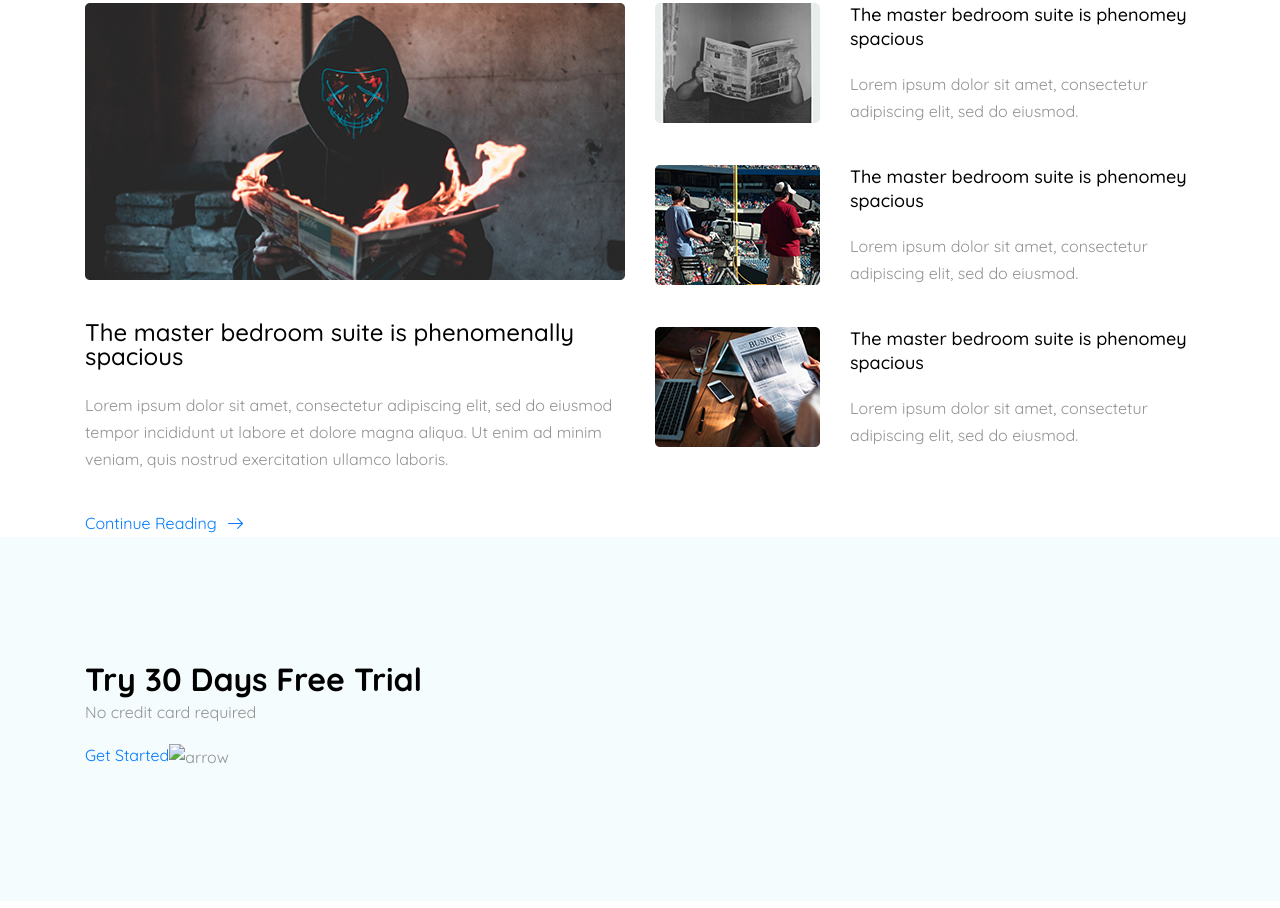
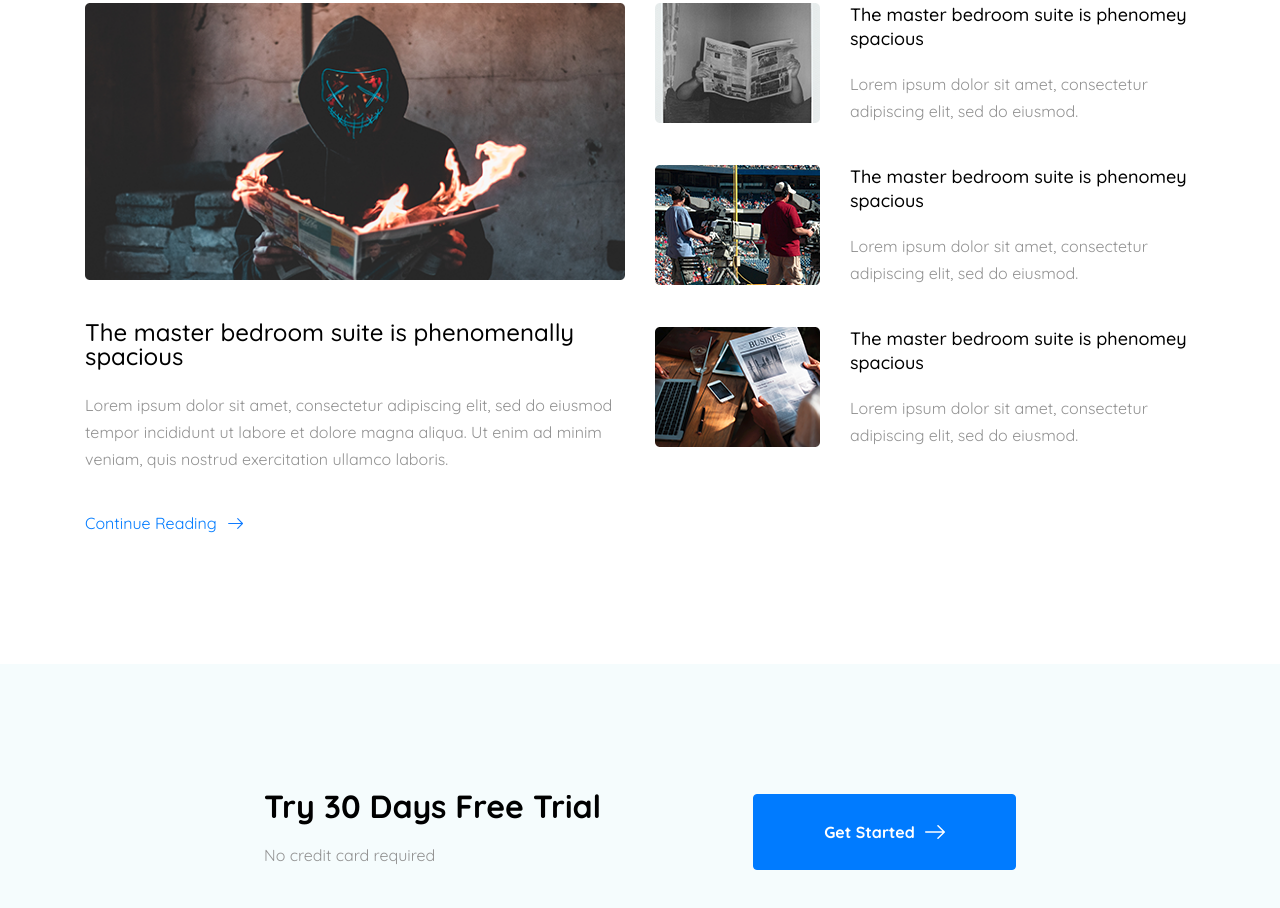
Before and after one commit to Biruang/AcademyTask1, a website: page index.html in a window 1280 px wide. Shown: the part 4957-5865 px from the top of the page. Drawn offline with nearby package versions, Linux system fonts and the light colour scheme.

Commit message:
trial ready

```diff
--- a/index.html
+++ b/index.html
@@ -223,7 +223,7 @@
 
                     <div class="col-12 col-md-6 col-lg-4">
                         <div class="main-pricing-card mr-auto ml-auto">
-                            <img src="static/img/pricing-2.svg" class="rocket">
+                            <img src="static/img/pricing-2.svg" alt="rocket">
                             <h5>Premium</h5>
                             <hr>
                             <ul>
@@ -340,12 +340,16 @@
 
         <div class="main-trial">
             <div class="container">
-                <div>
-                    <h2>Try 30 Days Free Trial</h2>
-                    <p>No credit card required</p>
+                <div class="main-trial-content d-flex flex-column flex-md-row justify-content-md-between mr-auto ml-auto">
+                    <div class="text-center text-md-left">
+                        <h2>Try 30 Days Free Trial</h2>
+                        <p>No credit card required</p>
+                    </div>
+
+                    <a href="" class="btn btn-primary mr-auto mr-md-0 ml-auto ml-md-0 mt-5 mt-md-0">
+                        Get Started<img src="static/img/Arrow-right-white.svg" alt="arrow">
+                    </a>
                 </div>
-
-                <a href="">Get Started<img src="" alt="arrow"></a>
             </div>
         </div>
     </main>
--- a/style.css
+++ b/style.css
@@ -510,4 +510,31 @@ h5{
     padding-top: 130px;
     padding-bottom: 130px;
     background-color: #f5fcfd;
+    margin-top: 127px;
 }
+
+.main-trial-content{
+    max-width: 752px;
+}
+
+.main-trial-content h2{
+    margin-bottom: 0;
+}
+
+.main-trial-content p{
+    margin-top: 24px;
+    margin-bottom: 0;
+}
+
+.main-trial-content a{
+    height: 76px;
+    width: 263px;
+    display: flex;
+    justify-content: center;
+    align-items: center;
+    font-weight: 700;
+}
+
+.main-trial-content img{
+    margin-left: 10px;
+}
```
